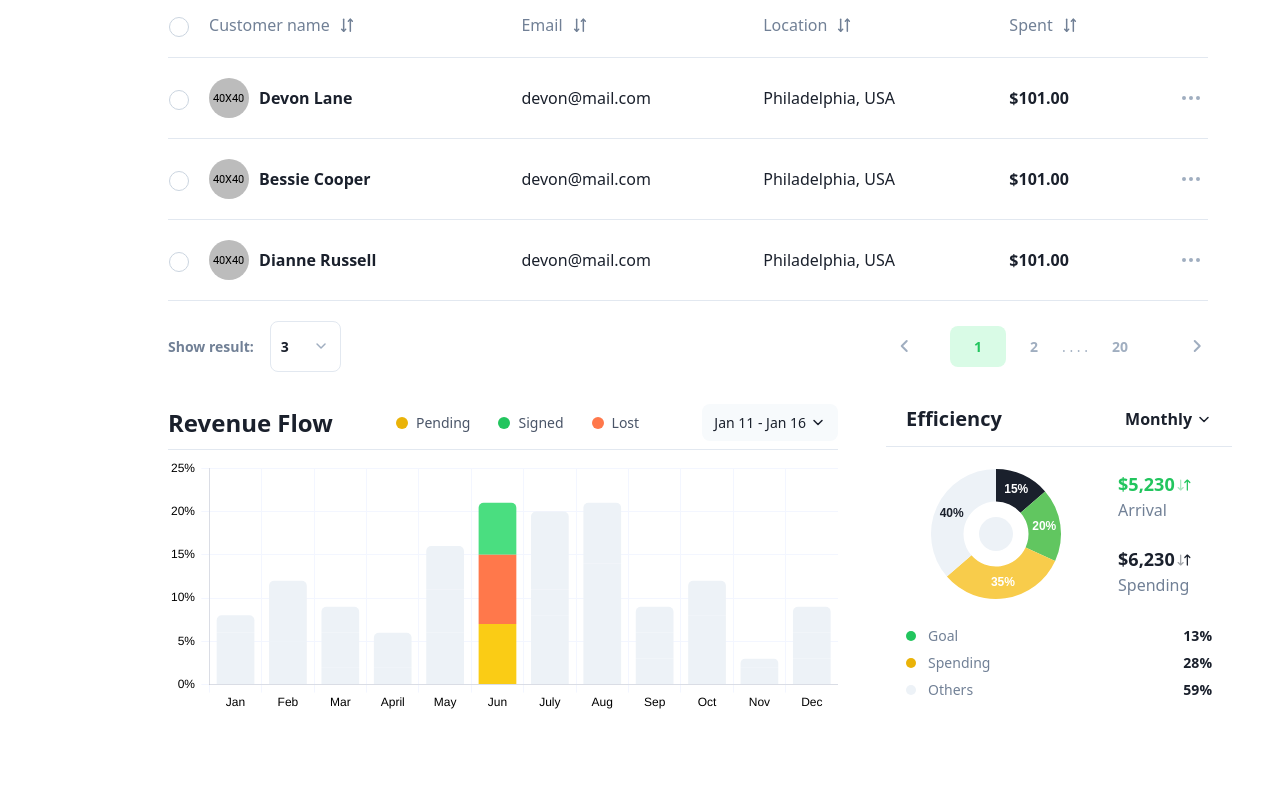
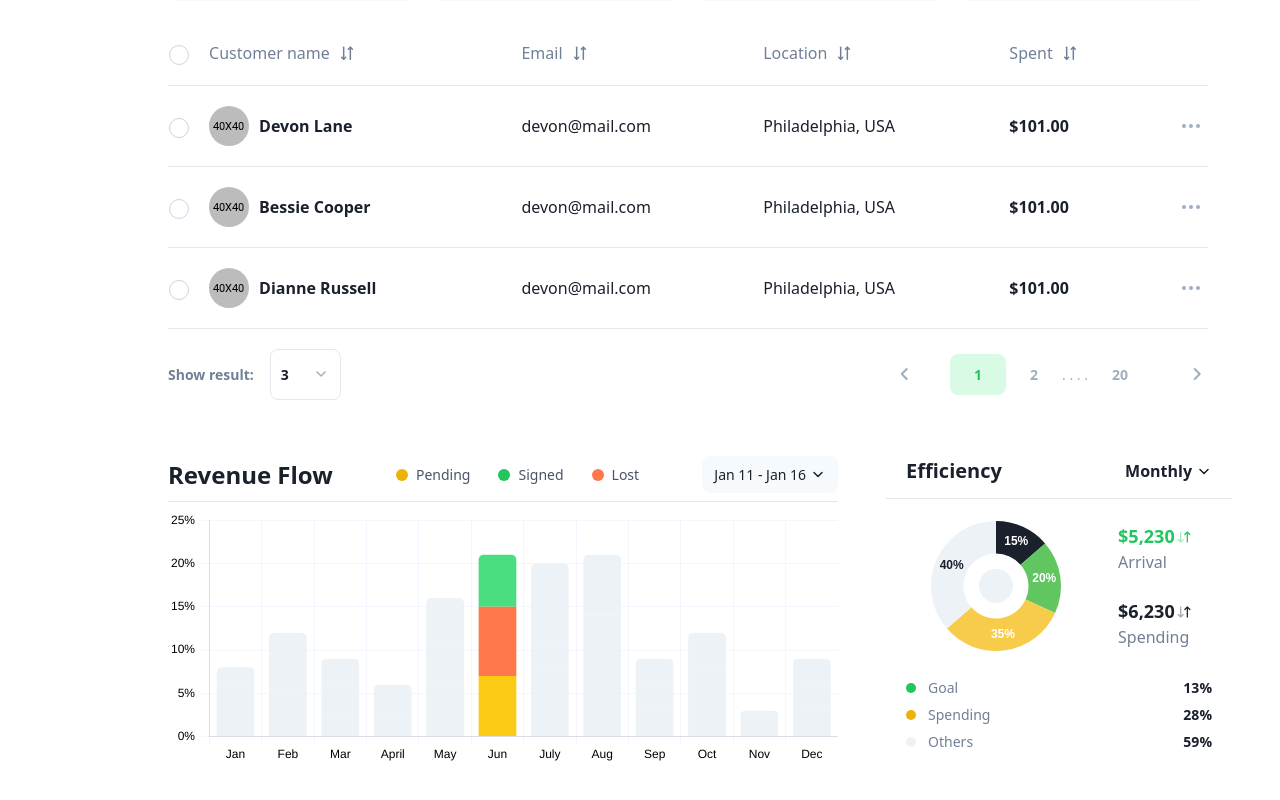
Before and after one commit to admin-user-at-purecode/tailwind-bankCo-dashboard-default-dashboard, a React (Vite) app: page / in a window 1280 px wide. Shown: the part 1562-2362 px from the top of the page. Built offline with nearby package versions, Linux system fonts and the light colour scheme; the HTML template or start-up script is replaced by a standard one.

Commit message:
added screenshots

```diff
--- a/src/pages/DefaultDashboard/index.jsx
+++ b/src/pages/DefaultDashboard/index.jsx
@@ -9,14 +9,14 @@ function Home() {
     return (
         <main className="w-full px-6 pb-6 pt-[100px] sm:pt-[156px] xl:px-12 xl:pb-12">
             <div className="2xl:flex 2xl:space-x-[48px]">
-                <section className="flex w-full flex-col space-x-0 lg:flex-row lg:space-x-6 2xl:w-[400px] 2xl:flex-col 2xl:space-x-0">
+                <section className="flex w-full flex-col space-x-0 lg:flex-row lg:space-x-6 2xl:w-[400px] 2xl:flex-col 2xl:space-x-0 mb-7">
                     <Wallet />
                     <TeamChat />
                 </section>
                 <section className="mb-6 2xl:mb-0 2xl:flex-1">
                     <TotalWidget />
                     <ListTab />
-                    <div className="mb-[24px] w-full xl:flex xl:space-x-[24px]">
+                    <div className="mb-[24px] w-full xl:flex xl:space-x-[24px] my-6">
                         <RevenueFlow />
                         <Efficiency />
                     </div>
```
Also changed, not shown: src/assets/images/screenshots/screenshot.png (added).
